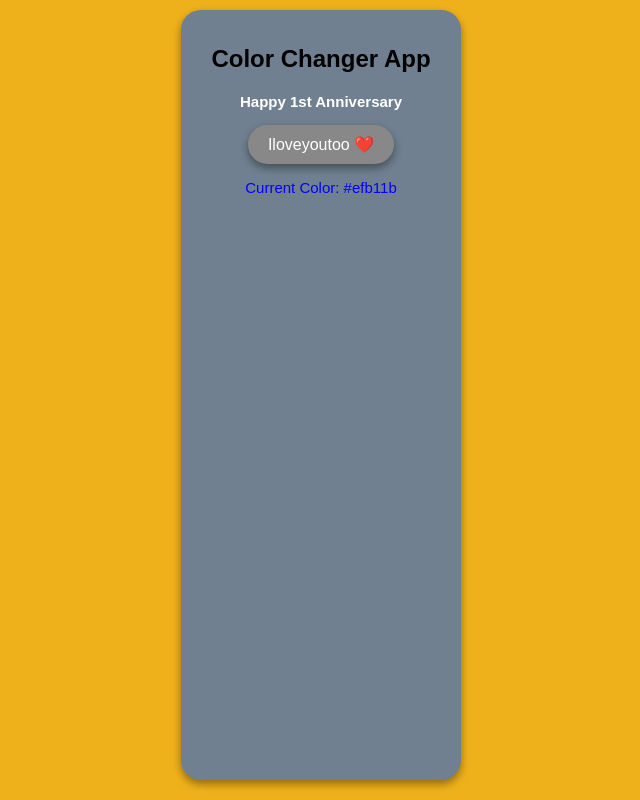
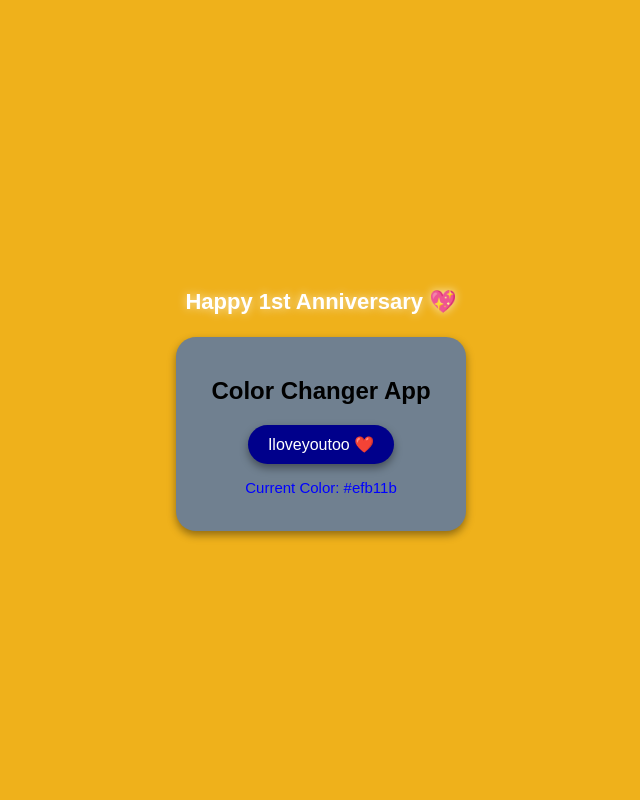
Before and after one commit to IOisLD/Project-A, a plain HTML site: page index.html in a window 1280 px wide. Both pictures are taken after a click on the button "Iloveyou". Shown: the whole page, without its empty margins (319-959 px from the left). Drawn offline with Linux system fonts and the light colour scheme.

Commit message:
Added Styling

```diff
--- a/index.html
+++ b/index.html
@@ -2,18 +2,21 @@
 <html lang="en">
    <head>
       <meta charset="UTF-8">
-    <meta name="viewport" content="width=devie-width initial scale 1.0">
+      <meta name="viewport" content="width=device-width, initial-scale=1.0"/>
       <title>Color Changer</title>
-  <link rel="stylesheet" href= style.css>
+      <link rel="stylesheet" href= "style.css">
    </head>
 
    <body>
+      <p id="annivText"><strong>Happy 1st Anniversary 💖</strong></p>
+
+
       <div class="card">
          <h2>Color Changer App</h2>
-        <p><strong>Happy 1st Anniversary</strong></p>
          <button id="changeColor">Iloveyou</button>
          <p id="colorCode">Current Color: #ffffff</p>
+      </div>
+
       <script src="main.js"></script>
-     </div>
    </body>
 </html>
--- a/main.js
+++ b/main.js
@@ -1,27 +1,27 @@
-// Select the button and color display element
+// Select elements
 const button = document.getElementById('changeColor');
 const colorCode = document.getElementById('colorCode');
+const annivText = document.getElementById('annivText');
 
+// Make color code text blue
 colorCode.style.color = 'blue';
 
 button.addEventListener('click',function(){
+  // Toggle button state
   if (button.textContent === 'Iloveyou'){
     button.textContent = 'Iloveyoutoo ❤️';
-    button.style.backgroundColor = 'dark blue';
+    button.style.backgroundColor = 'darkblue';
+    annivText.classList.add('show');
   } else {
-    (button.textContent === 'Iloveyoutoo');
     button.textContent = 'Iloveyou';
+    button.style.backgroundColor = '#888';
+    annivText.classList.remove('show');
   }
+  // Generate a random color
+  let randomColor = Math.floor(Math.random() * 16777215).toString(16);
+  randomColor = '#' + randomColor.padStart(6,'0');
 
-}
-)
-
-// Add an event listener that runs when the button is clicked
-button.addEventListener('click', function() {
-  // Generate a random color
-  const randomColor = '#' + Math.floor(Math.random() * 16777215).toString(16);
-
-  // Change the background color of the page
+  // Change the background
   document.body.style.backgroundColor = randomColor;
 
   // Update the color code text
--- a/style.css
+++ b/style.css
@@ -1,22 +1,36 @@
 /* Reset the page margin and center everything */
 body {
   display: flex;
+  flex-direction: column;
   justify-content: center;
-  text-align: center;
+  align-items: center;
   height: 100vh;
   margin: 0;
-  padding: 0;
   font-family: Arial, sans-serif;
-  text-align: center;
   background-color: white;
   transition: background-color 0.5s ease;
 }
 
+/* Hidden Anniversary Text */
+#annivText {
+  opacity: 0;
+  visibility: hidden;
+  color: white;
+  font-size: 22px;
+  margin-top: 20px;
+  text-shadow: 0 0 10px rgba(255,255,255,0.7);
+  transition: opacity 0.8s ease, visibility 0.8s ease;
+}
+
+/* Show effect wehn toggled */
+#annivText.show {
+  opacity: 1;
+  visibility: visible;
+}
+
 .card {
-  margin-top: 10px;
-  margin-bottom: 20px;
   background-color: slategrey;
-  padding: 15px;
+  padding: 20px;
   border-radius: 20px;
   text-align: center;
   box-shadow: 0 4px 8px rgba(0,0,0,0.4);
@@ -24,12 +38,10 @@ body {
 }
 
 /* Title style */
-h1 {
+h2 {
   color: #000;
-  margin-top: 50px;
 }
 
-/* Paragraph style */
 p {
   color: white;
   font-size: 15px;
@@ -50,5 +62,5 @@ button {
 
 /* Button hover effect */
 button:hover {
-  background-color: #000000;
+  background-color: #000 ;
 }
```
Lines whose indentation alone changed are shown as unchanged.
